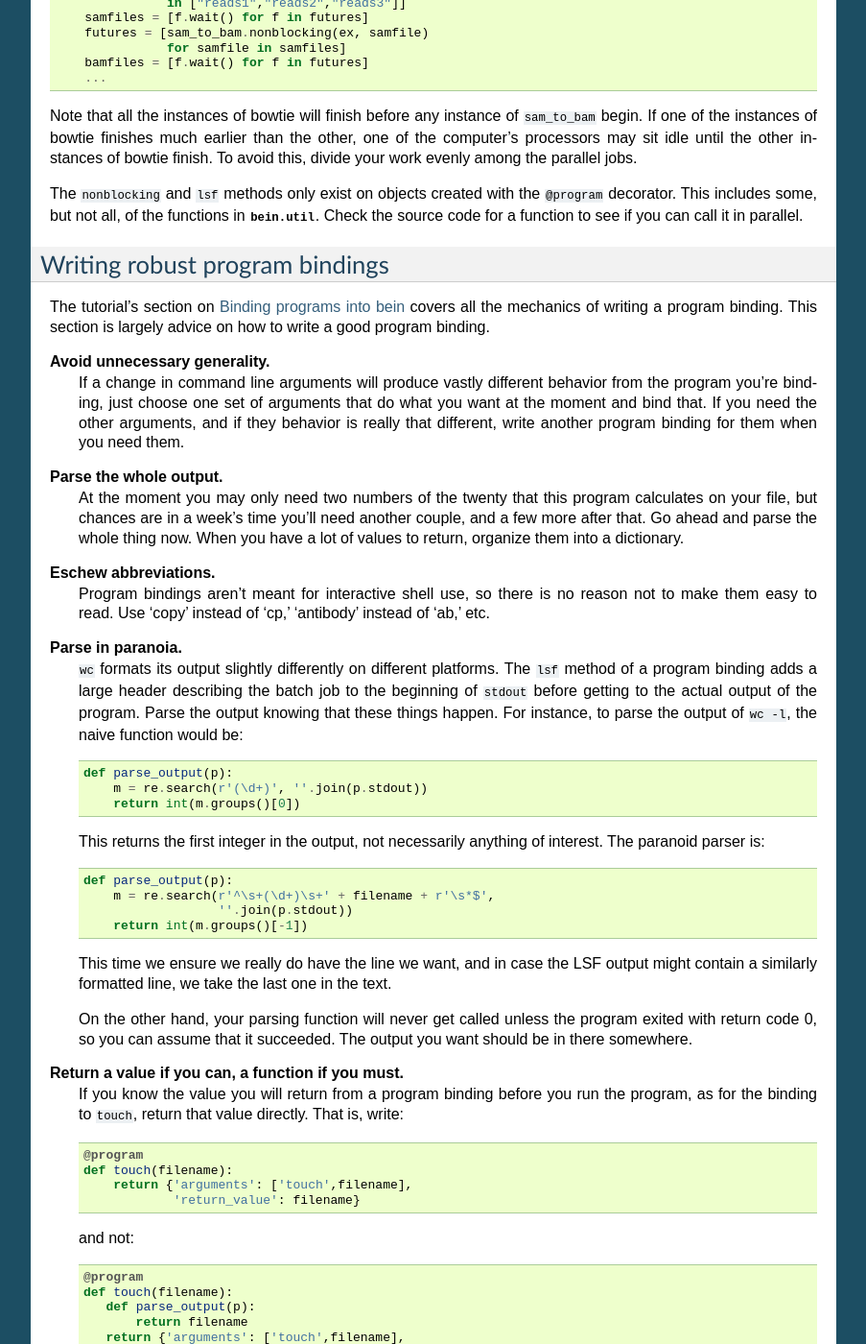
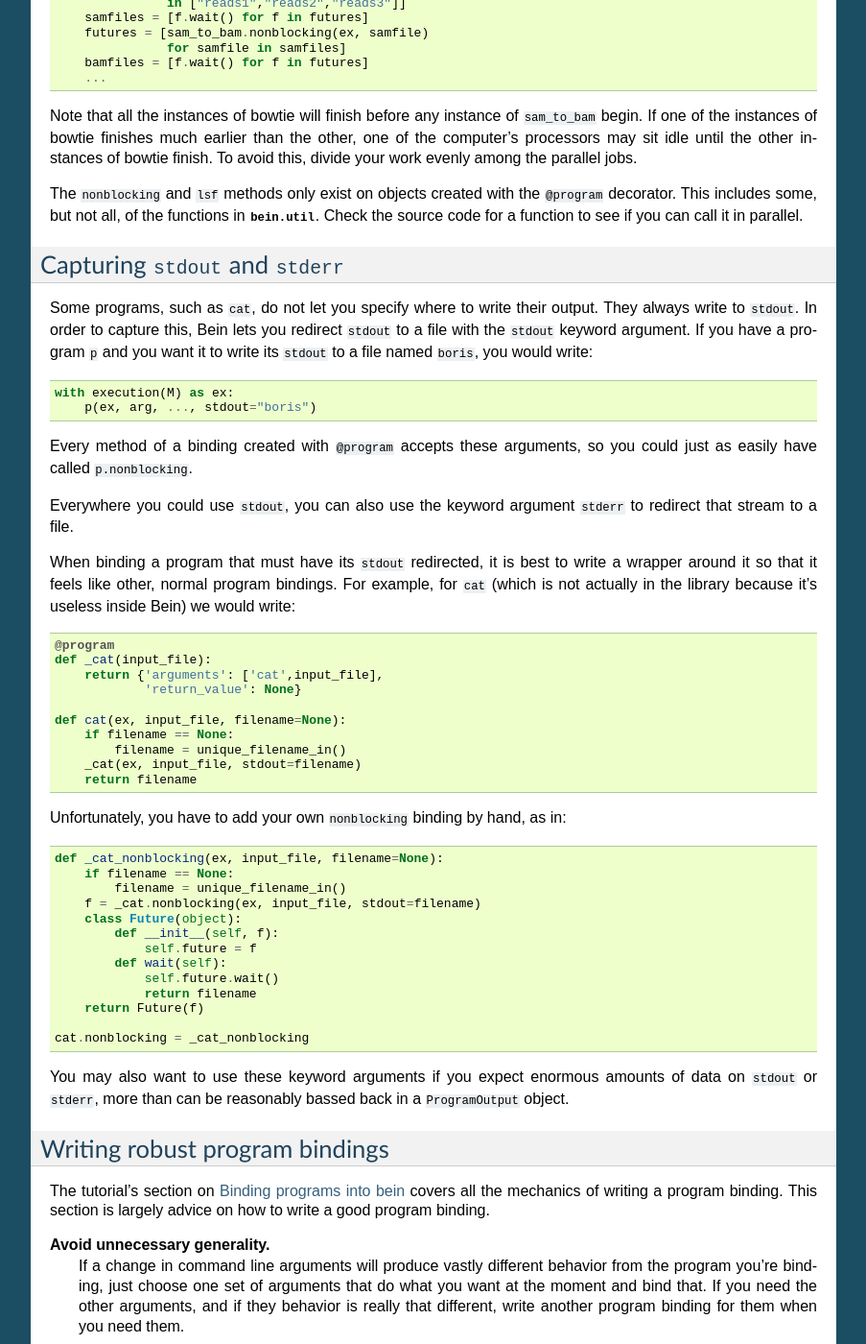
Before and after one commit to madhadron/bein, a Sphinx documentation site: the page built from doc/advanced_bein.rst, in a window 1280 px wide and 1400 px high, scrolled down 3423 px. Shown: the whole window at 96% size, without its empty margins (198-1101 px from the left). Built offline with Sphinx 7.4.7, drawn with Linux system fonts in a browser that asks for light colours; some of the changed text lies outside the part shown.

Commit message:
Added docs for stdout and stderr

```diff
--- a/doc/advanced_bein.rst
+++ b/doc/advanced_bein.rst
@@ -148,6 +148,49 @@ The example shows a common idiom for writing parallel executions in bein: use li
 Note that all the instances of bowtie will finish before any instance of ``sam_to_bam`` begin.  If one of the instances of bowtie finishes much earlier than the other, one of the computer's processors may sit idle until the other instances of bowtie finish.  To avoid this, divide your work evenly among the parallel jobs.
 
 The ``nonblocking`` and ``lsf`` methods only exist on objects created with the ``@program`` decorator.  This includes some, but not all, of the functions in :mod:`bein.util`.  Check the source code for a function to see if you can call it in parallel.
+
+Capturing ``stdout`` and ``stderr``
+***********************************
+
+Some programs, such as ``cat``, do not let you specify where to write their output.  They always write to ``stdout``.  In order to capture this, Bein lets you redirect ``stdout`` to a file with the ``stdout`` keyword argument.  If you have a program ``p`` and you want it to write its ``stdout`` to a file named ``boris``, you would write::
+
+    with execution(M) as ex:
+        p(ex, arg, ..., stdout="boris")
+
+Every method of a binding created with ``@program`` accepts these arguments, so you could just as easily have called ``p.nonblocking``.
+
+Everywhere you could use ``stdout``, you can also use the keyword argument ``stderr`` to redirect that stream to a file.
+
+When binding a program that must have its ``stdout`` redirected, it is best to write a wrapper around it so that it feels like other, normal program bindings.  For example, for ``cat`` (which is not actually in the library because it's useless inside Bein) we would write::
+
+    @program
+    def _cat(input_file):
+        return {'arguments': ['cat',input_file],
+                'return_value': None}
+
+    def cat(ex, input_file, filename=None):
+        if filename == None:
+            filename = unique_filename_in()
+        _cat(ex, input_file, stdout=filename)
+        return filename
+
+Unfortunately, you have to add your own ``nonblocking`` binding by hand, as in::
+
+    def _cat_nonblocking(ex, input_file, filename=None):
+        if filename == None:
+            filename = unique_filename_in()
+        f = _cat.nonblocking(ex, input_file, stdout=filename)
+        class Future(object):
+            def __init__(self, f):
+                self.future = f
+            def wait(self):
+                self.future.wait()
+                return filename
+        return Future(f)
+
+    cat.nonblocking = _cat_nonblocking
+
+You may also want to use these keyword arguments if you expect enormous amounts of data on ``stdout`` or ``stderr``, more than can be reasonably bassed back in a ``ProgramOutput`` object.
 
 Writing robust program bindings
 *******************************
```
Also changed, not shown: bein/__init__.py (+7 -0 lines), 2 other files.
